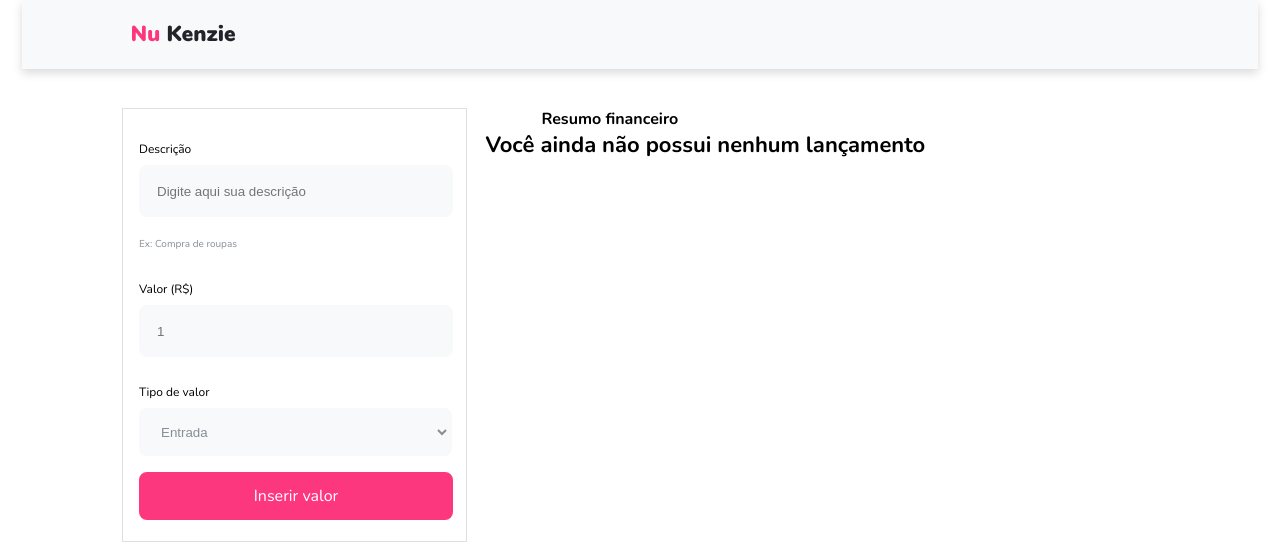
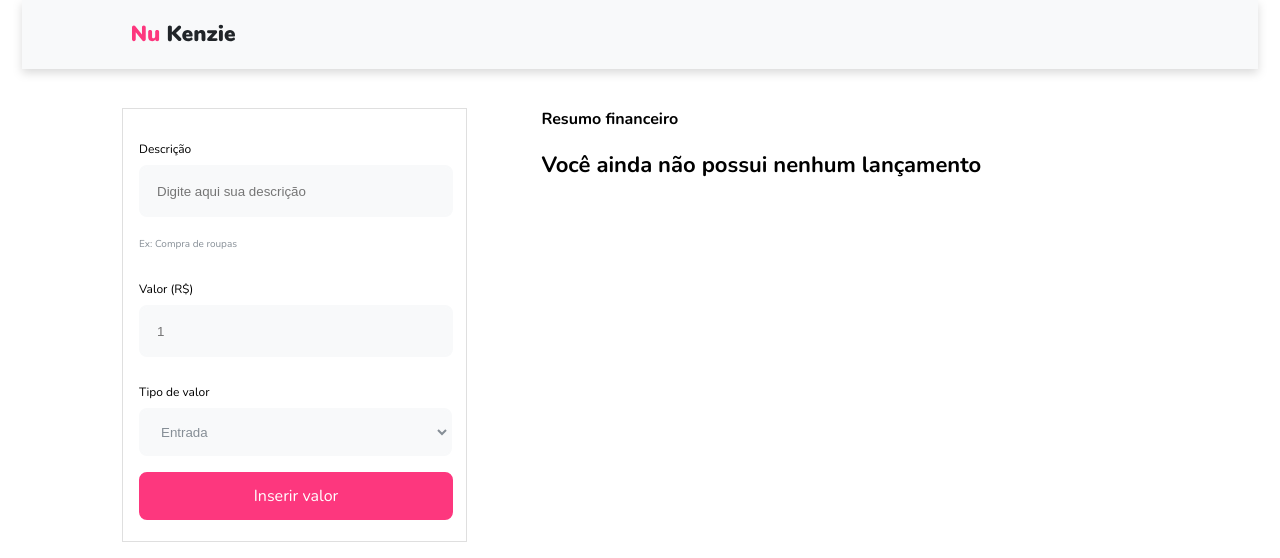
Before and after one commit to Kenzie-Academy-Brasil-Developers/entrega_nu_kenzie_mabatista-pixel, a React (Vite) app: page / in a window 1280 px wide. Shown: the top 558 px of the page. Built offline with nearby package versions, Linux system fonts and the light colour scheme.

Commit message:
Entrega 2 - Nu Kenzie

```diff
--- a/src/components/FinanceList/style.module.scss
+++ b/src/components/FinanceList/style.module.scss
@@ -8,6 +8,11 @@
 
         h3 {
             margin-left: 3.5rem;
+        }
+
+        h2 {
+            margin-left: 3.5rem;
+            margin-top: 20px;
         }
 
     }
```
